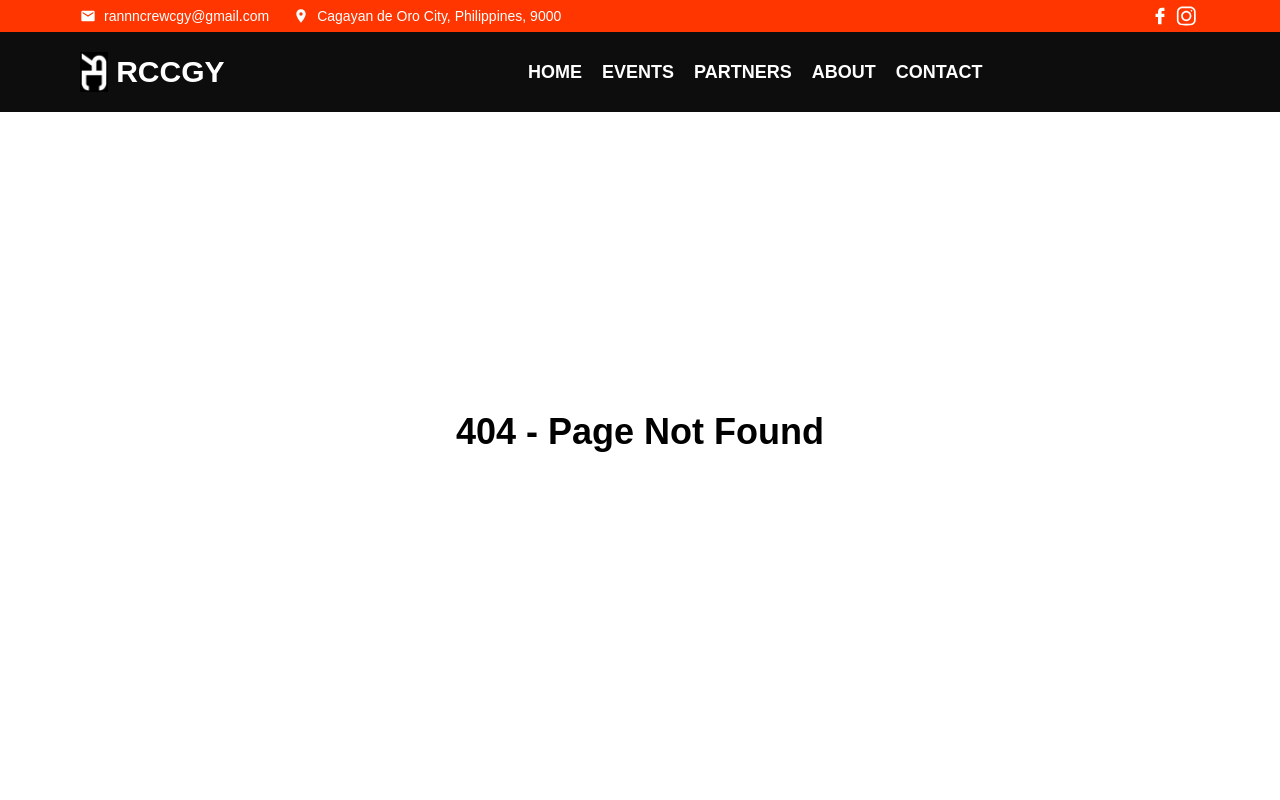
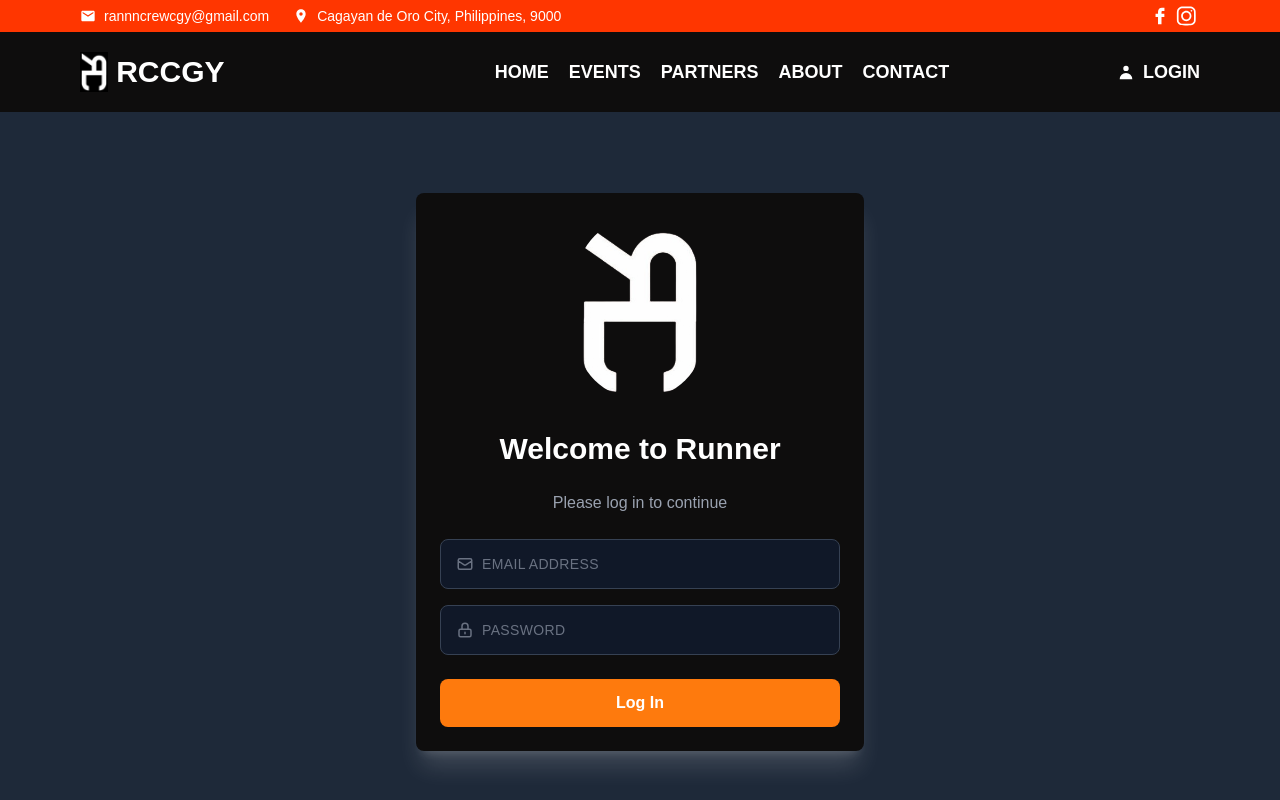
Before and after one commit to MarkRywell/RCCGY, a React (Vite) app: page /login in a window 1280 px wide. Shown: the top 800 px of the page. Built offline with nearby package versions, Linux system fonts and the light colour scheme; a web font is replaced by a local one.

Commit message:
refactor: add login page

```diff
--- a/package.json
+++ b/package.json
@@ -12,6 +12,7 @@
   "dependencies": {
     "@supabase/supabase-js": "^2.105.4",
     "@tailwindcss/vite": "^4.2.4",
+    "html5-qrcode": "^2.3.8",
     "lottie-react": "^2.4.1",
     "react": "^19.2.5",
     "react-dom": "^19.2.5",
--- a/src/App.tsx
+++ b/src/App.tsx
@@ -4,7 +4,7 @@ import { lazy, Suspense, useEffect, useRef, useState } from 'react';
 import Header from './layout/Header.tsx';
 import Nav from './layout/Nav.tsx';
 import Footer from './layout/Footer.tsx';
-import Loader from './pages/Loader.tsx';
+import Loader from './components/Loader.tsx';
 
 const Home = lazy(() => import('./pages/Home'));
 const Events = lazy(() => import('./pages/Events'));
@@ -13,6 +13,8 @@ const About = lazy(() => import('./pages/About'));
 const Contact = lazy(() => import('./pages/Contact'));
 const NotFound = lazy(() => import('./pages/NotFound'));
 const MemberProfile = lazy(() => import('./pages/MemberProfile'));
+const Login = lazy(() => import('./pages/Login'));
+
 
 function App() {
   const location = useLocation();
@@ -27,6 +29,7 @@ function App() {
       '/partners': 'Partners | RCCGY',
       '/about': 'About | RCCGY',
       '/contact': 'Contact | RCCGY',
+      '/login': 'Login | RCCGY'
     };
 
     const isMemberRoute = location.pathname.startsWith('/member/');
@@ -84,6 +87,7 @@ function App() {
             <Route path="/about" element={<About />} />
             <Route path="/contact" element={<Contact />} />
             <Route path="/member/:slug" element={<MemberProfile />} />
+            <Route path="/login" element={<Login />} />
 
             {/* Fallback route */}
             <Route path="*" element={<NotFound />} />
--- a/src/layout/Nav.tsx
+++ b/src/layout/Nav.tsx
@@ -1,5 +1,6 @@
 import { useEffect, useRef, useState } from 'react'
 import { Link, NavLink } from 'react-router-dom'
+import { HiUser } from 'react-icons/hi'
 import Logo from '../assets/logos/logo.jpg';
 
 const NAV_LINKS = [
@@ -7,7 +8,7 @@ const NAV_LINKS = [
     { href: '/events', label: 'EVENTS' },
     { href: '/partners', label: 'PARTNERS' },
     { href: '/about', label: 'ABOUT' },
-    { href: '/contact', label: 'CONTACT' },
+    { href: '/contact', label: 'CONTACT' }
 ]
 
 
@@ -64,6 +65,21 @@ function Nav() {
                     </li>
                 ))}
             </ul>
+
+            {/* Desktop login link with NavLink-style hover/active */}
+            <NavLink
+                to="/login"
+                className={({ isActive }) =>
+                    [
+                        'hidden sm:inline-flex items-center gap-2 font-bold text-lg transition-all duration-200 hover:text-primary hover:scale-105',
+                        isActive ? 'text-white' : '',
+                    ].join(' ')
+                }
+                aria-label="Go to login"
+            >
+                <HiUser className="text-lg" aria-hidden="true" />
+                <span>LOGIN</span>
+            </NavLink>
 
             {/* Mobile burger */}
             <button
@@ -123,6 +139,7 @@ function Nav() {
                 >
                     <div className="flex items-center justify-between px-4 py-4 border-b border-white/10">
                         <span className="font-bold text-lg">Menu</span>
+
                         <button
                             type="button"
                             className="inline-flex items-center justify-center rounded-md p-2 hover:bg-white/10 focus:outline-none focus-visible:ring-2 focus-visible:ring-white/60"
@@ -157,6 +174,22 @@ function Nav() {
                                 </NavLink>
                             </li>
                         ))}
+                        <li className="px-2 pt-2">
+                            <NavLink
+                                to="/login"
+                                className={({ isActive }) =>
+                                    [
+                                        'flex items-center justify-start gap-2 rounded-md px-3 py-3 transition-colors hover:bg-white/10 hover:text-primary',
+                                        isActive ? 'text-primary' : '',
+                                    ].join(' ')
+                                }
+                                aria-label="Go to login"
+                                onClick={() => setIsOpen(false)}
+                            >
+                                <HiUser className="text-lg" aria-hidden="true" />
+                                <span>LOGIN</span>
+                            </NavLink>
+                        </li>
                     </ul>
                 </aside>
             </div>
--- /dev/null
+++ b/src/lib/qrCodeScanner.tsx
@@ -0,0 +1,30 @@
+import { Html5QrcodeScanner } from "html5-qrcode";
+import { useEffect } from "react";
+
+export default function QRScanner() {
+    useEffect(() => {
+    const scanner = new Html5QrcodeScanner(
+      "reader",
+      {
+        fps: 10,
+        qrbox: 250,
+      },
+      false
+    );
+
+    scanner.render(
+      (decodedText) => {
+        console.log("QR Code:", decodedText);
+      },
+      (error) => {
+        console.log(error);
+      }
+    );
+
+    return () => {
+      scanner.clear().catch(console.error);
+    };
+  }, []);
+
+  return <div id="reader" />;
+}
--- /dev/null
+++ b/src/pages/Login.tsx
@@ -0,0 +1,81 @@
+import { useState, type ReactNode } from 'react'
+import { HiOutlineMail, HiOutlineLockClosed } from 'react-icons/hi'
+import Logo from '../assets/logos/logo-bg.png'
+
+type FloatingIconInputProps = {
+    type: string
+    name: string
+    label: string
+    icon: ReactNode
+    value: string
+    onChange: (value: string) => void
+}
+
+function FloatingIconInput({ type, name, label, icon, value, onChange }: FloatingIconInputProps) {
+    const showOverlay = value.trim() === ''
+
+    return (
+        <div className="relative w-full">
+            <input
+                type={type}
+                name={name}
+                value={value}
+                onChange={(e) => onChange(e.target.value)}
+                className="w-full bg-gray-900 border border-gray-700 rounded-lg px-4 py-3 text-white placeholder-transparent focus:border-orange-500 focus:outline-none focus:ring-2 focus:ring-orange-500/50 transition"
+                aria-label={label}
+            />
+            {showOverlay && (
+                <div className="pointer-events-none absolute inset-y-0 left-4 flex items-center gap-2 text-gray-500">
+                    <span className="text-lg">{icon}</span>
+                    <span className="text-sm uppercase tracking-wide">{label}</span>
+                </div>
+            )}
+        </div>
+    )
+}
+
+function Login() {
+    const [email, setEmail] = useState('')
+    const [password, setPassword] = useState('')
+
+    return (
+        <>
+            <div className="min-h-screen w-full flex flex-col items-center justify-center lg:pb-20 bg-gray-800 px-4">
+                <div className="flex w-full max-w-sm md:max-w-md flex-col items-center gap-6 bg-dark text-white p-5 sm:p-6 rounded-lg shadow-xl shadow-white/15">
+                    <img src={Logo} alt="Logo" className="w-32 mb-2 rounded-full" />
+                    <h1 className="text-3xl font-bold">Welcome to Runner</h1>
+                    <p className="text-gray-400">Please log in to continue</p>
+
+                    <div className="flex w-full flex-col gap-4">
+                        <FloatingIconInput
+                            type="email"
+                            name="email"
+                            label="email address"
+                            icon={<HiOutlineMail />}
+                            value={email}
+                            onChange={setEmail}
+                        />
+
+                        <FloatingIconInput
+                            type="password"
+                            name="password"
+                            label="password"
+                            icon={<HiOutlineLockClosed />}
+                            value={password}
+                            onChange={setPassword}
+                        />
+                    </div>
+
+                    <button
+                        type="button"
+                        className="w-full rounded-lg bg-secondary px-4 py-3 font-semibold text-white transition hover:bg-primary focus:outline-none focus:ring-2 focus:ring-orange-500/60"
+                    >
+                        Log In
+                    </button>
+                </div>
+            </div>
+        </>
+    )
+}
+
+export default Login
--- a/src/pages/MemberProfile.tsx
+++ b/src/pages/MemberProfile.tsx
@@ -1,6 +1,6 @@
 import { useEffect, useMemo, useRef, useState } from "react";
 import { Navigate, useParams } from "react-router-dom";
-import Loader from "./Loader";
+import Loader from "../components/Loader";
 
 import api from "../lib/supabase";
 import { GenerateQRCode, type GenerateQRCodeRef } from "../lib/qrCode";
```
Also changed, not shown: src/assets/logos/logo-bg.png (added), src/components/Loader.tsx (renamed from src/pages/Loader.tsx), 1 other file (tests, documents, lock files or other folders).
